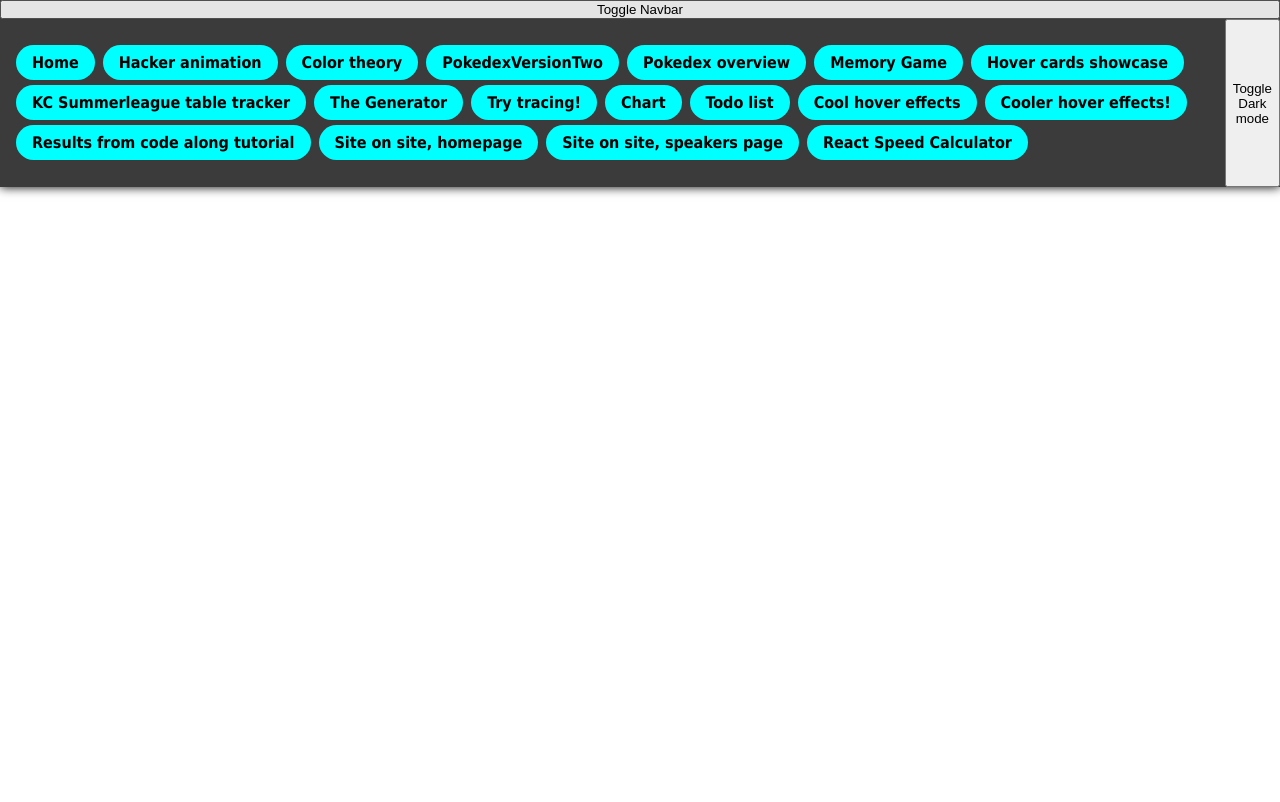
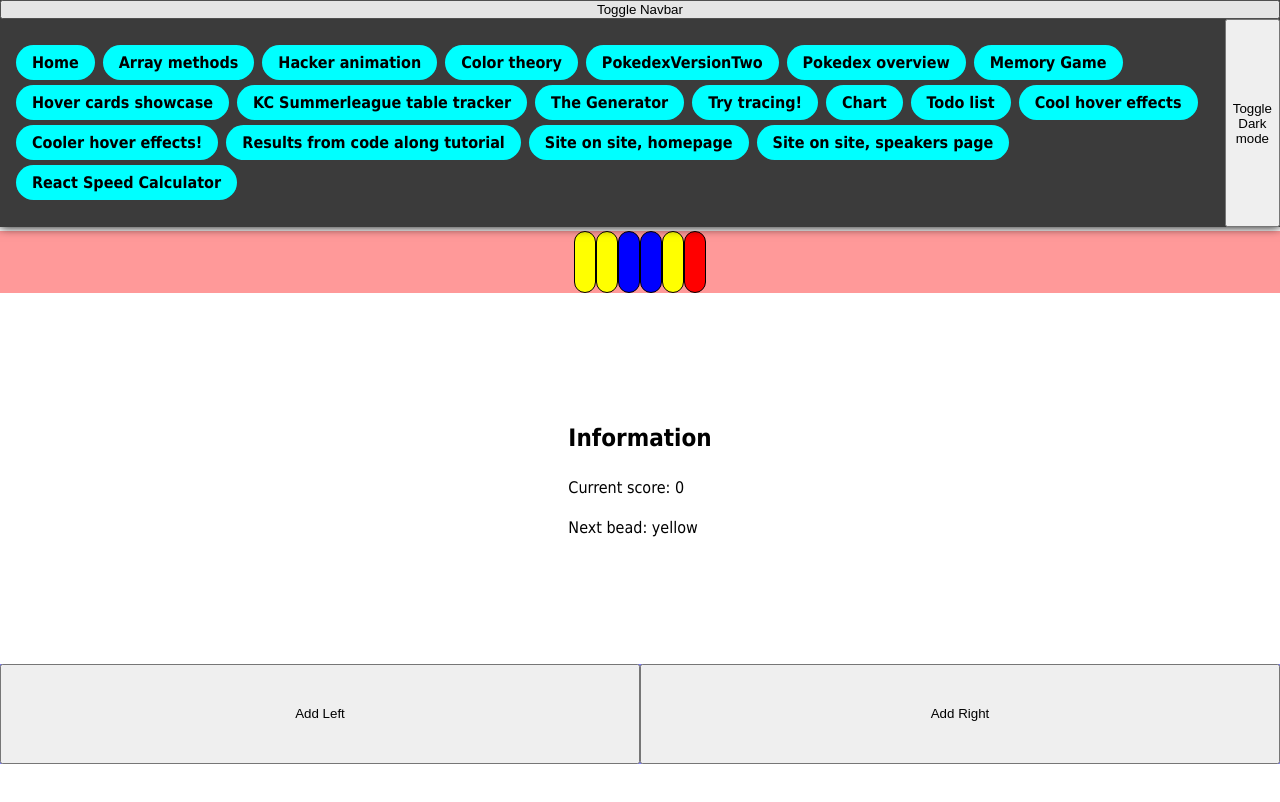
Before and after one commit to EmilNilssonDataDuctus/vite-app, a React (Vite) app: page /array-methods in a window 1280 px wide. Shown: the top 802 px of the page. Built offline with nearby package versions, Linux system fonts and the light colour scheme.

Commit message:
Add game with objective to get 3 colors in row out of 4 colors possible

```diff
--- /dev/null
+++ b/src/Pages/ArrayMethods/ArrayMethods.styled.js
@@ -0,0 +1,42 @@
+import { styled } from "styled-components";
+
+export const Container = styled.div`
+  background-color: rgba(255, 0, 0, 0.4);
+  display: flex;
+  justify-content: center;
+`;
+
+export const BeadHolder = styled.ul`
+  margin-block-start: 0;
+  margin-block-end: 0;
+  margin-inline-start: 0;
+  margin-inline-end: 0;
+  padding-inline-start: 0;
+  display: flex;
+`;
+export const ColoredBead = styled.li`
+  display: flex;
+  width: 20px;
+  height: 60px;
+  border: 1px solid black;
+  border-radius: 999px;
+  background-color: ${({ $color }) => $color};
+`;
+
+export const ControlCenter = styled.div`
+  background-color: rgba(0, 0, 255, 0.5);
+  display: grid;
+  grid-template-columns: 1fr 1fr;
+
+  button {
+    width: 100%;
+    height: 100px;
+  }
+`;
+
+export const GameArea = styled.div`
+  display: flex;
+  flex-direction: column;
+  justify-content: space-around;
+  height: 80vh;
+`;
--- /dev/null
+++ b/src/Pages/ArrayMethods/ArrayMethods.tsx
@@ -0,0 +1,193 @@
+import React, { useEffect, useReducer, useState } from "react";
+import { v4 as uuidv4 } from "uuid";
+import { MainWrapper } from "../../Shared/Page.styled";
+import { getRandomIntInclusive } from "../MemoryGame/MemoryGame";
+import {
+  BeadHolder,
+  ColoredBead,
+  Container,
+  ControlCenter,
+  GameArea,
+} from "./ArrayMethods.styled";
+
+const initialState = [
+  {
+    id: 1,
+    color: "yellow",
+  },
+  {
+    id: 2,
+    color: "yellow",
+  },
+  {
+    id: 3,
+    color: "blue",
+  },
+  {
+    id: 4,
+    color: "blue",
+  },
+  {
+    id: 5,
+    color: "yellow",
+  },
+  {
+    id: 6,
+    color: "red",
+  },
+];
+
+const myReducer = (state, action) => {
+  console.log("state: ", state);
+
+  switch (action.type) {
+    case "SET_TODOS": {
+      return action.payload;
+    }
+
+    case "ADD_TO_LEFT": {
+      return [action.payload, ...state];
+    }
+
+    case "ADD_TO_RIGHT": {
+      return [...state, action.payload];
+    }
+
+    case "REMOVE_FROM_LEFT": {
+      return [...state].filter((_, index) => index !== 0);
+    }
+
+    case "REMOVE_FROM_RIGHT": {
+      return [...state].filter((_, index, array) => index !== array.length - 1);
+    }
+
+    default: {
+      return state;
+    }
+  }
+};
+
+const COLORS = ["red", "green", "blue", "yellow"];
+
+export const ArrayMethods = () => {
+  const [beads, dispatch] = useReducer(myReducer, initialState);
+
+  const [nextBeadColor, setNextBeadColor] = useState("yellow");
+  const [score, setScore] = useState(0);
+
+  const getNextBeadColor = () =>
+    COLORS[getRandomIntInclusive(0, COLORS.length - 1)];
+
+  const addToLeft = () => {
+    dispatch({
+      type: "ADD_TO_LEFT",
+      payload: { id: uuidv4(), color: nextBeadColor },
+    });
+    setNextBeadColor(getNextBeadColor());
+  };
+
+  const addToRight = () => {
+    dispatch({
+      type: "ADD_TO_RIGHT",
+      payload: { id: uuidv4(), color: nextBeadColor },
+    });
+    setNextBeadColor(getNextBeadColor());
+  };
+
+  const removeFromLeft = () => {
+    dispatch({
+      type: "REMOVE_FROM_LEFT",
+    });
+  };
+
+  const removeFromRight = () => {
+    dispatch({
+      type: "REMOVE_FROM_RIGHT",
+    });
+  };
+
+  useEffect(() => {
+    console.log("beads: ", beads);
+
+    // const firstThreeBeadsAreTheSame = (beads) => {
+    //   if (beads[0].color === beads[2].color) {
+    //     console.log("beads need to be removed: ");
+    //     return true;
+    //   }
+    //   console.log("beads have been removed: ");
+
+    //   return false;
+    // };
+
+    const firstThreeBeadsAreTheSame = (beads) => {
+      if (
+        beads[0].color === beads[1].color &&
+        beads[2].color === beads[1].color
+      ) {
+        console.log("beads need to be removed: ");
+        return true;
+      }
+      console.log("beads are not the same: ");
+
+      return false;
+    };
+
+    if (firstThreeBeadsAreTheSame(beads)) {
+      // remove all these beads
+      removeFromLeft();
+      removeFromLeft();
+      removeFromLeft();
+      setScore(() => score + 1)
+    }
+    const lastThreeBeadsAreTheSame = (beads) => {
+      if (
+        beads[beads.length - 1].color === beads[beads.length - 2].color &&
+        beads[beads.length - 3].color === beads[beads.length - 2].color
+      ) {
+        console.log("beads need to be removed: ");
+        return true;
+      }
+      console.log("beads are not the same: ");
+
+      return false;
+    };
+    if (lastThreeBeadsAreTheSame(beads)) {
+      // remove all these beads
+      removeFromRight();
+      removeFromRight();
+      removeFromRight();
+      setScore(() => score + 1)
+    }
+  }, [nextBeadColor, beads]);
+
+  const handleKeyDown = (e) => {
+    console.log(e.keycode);
+    console.log(e.key);
+  };
+
+  return (
+    <MainWrapper onKeyDown={(e) => handleKeyDown(e)}>
+      <h1>Array methods</h1>
+      <GameArea>
+        <Container>
+          <BeadHolder>
+            {beads?.map(({ id, color }) => (
+              <ColoredBead key={id} $color={color} />
+            ))}
+          </BeadHolder>
+        </Container>
+        <div style={{ margin: "0 auto" }}>
+          <h2>Information</h2>
+          <p>Current score: {score}</p>
+          <p>Next bead: {nextBeadColor}</p>
+        </div>
+        <ControlCenter>
+          <button onClick={() => addToLeft()}>Add Left</button>
+          <button onClick={() => addToRight()}>Add Right</button>
+          {/* <button onClick={() => removeFromLeft()}>RemoveLeft</button> */}
+          {/* <button onClick={() => removeFromRight()}>Remove Right</button> */}
+        </ControlCenter>
+      </GameArea>
+    </MainWrapper>
+  );
+};
--- a/src/meta/pageData.jsx
+++ b/src/meta/pageData.jsx
@@ -1,3 +1,4 @@
+import { ArrayMethods } from "../Pages/ArrayMethods/ArrayMethods";
 import { CardBig } from "../Pages/CardBig/CardBig";
 import { Cards } from "../Pages/Cards/Cards";
 import { CodeAlong } from "../Pages/CodeAlong/CodeAlong";
@@ -27,6 +28,11 @@ export const pageRoutes = [
     path: "/",
     element: <Home />,
     description: "Home",
+  },
+  {
+    path: "/array-methods",
+    element: <ArrayMethods />,
+    description: "Array methods",
   },
   {
     path: "/hackerAnimation",
```
